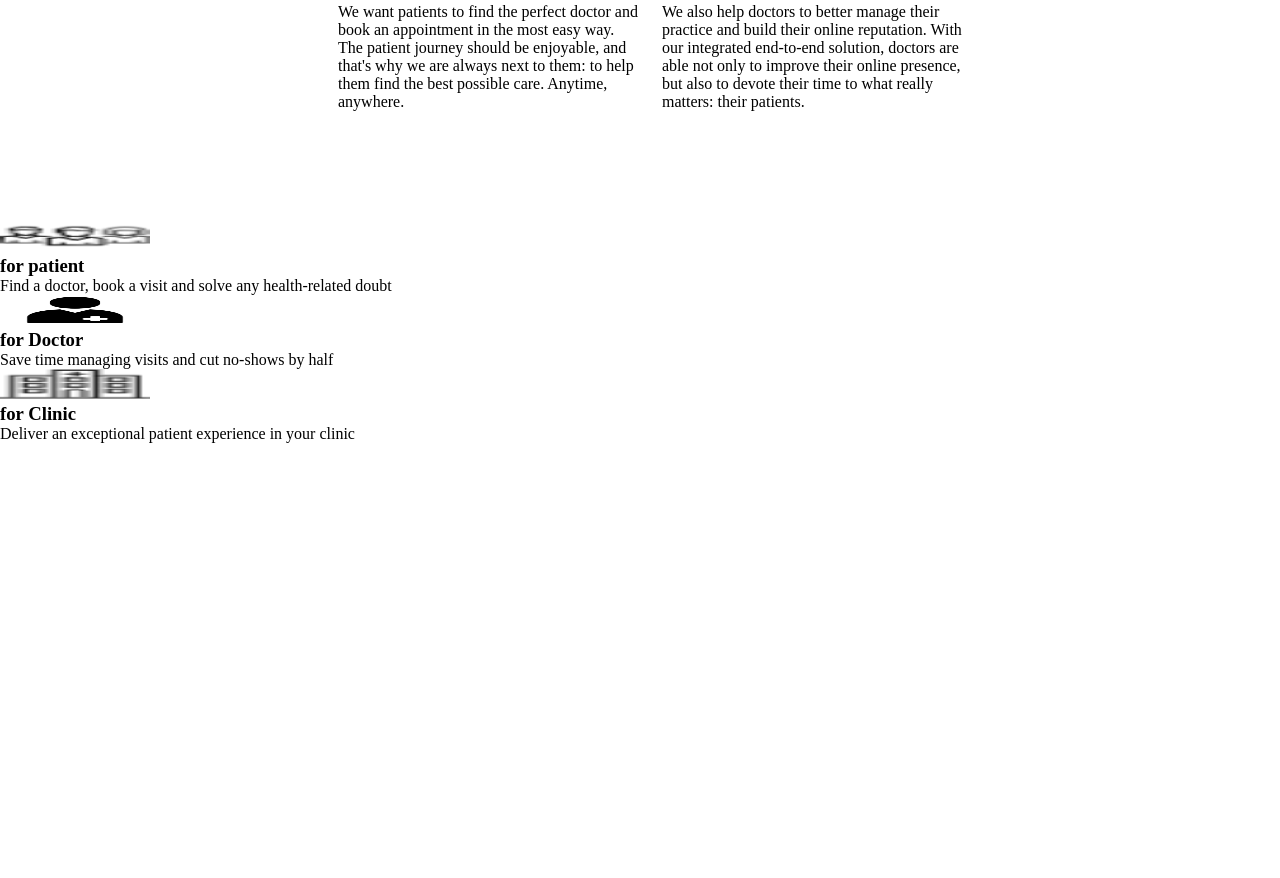
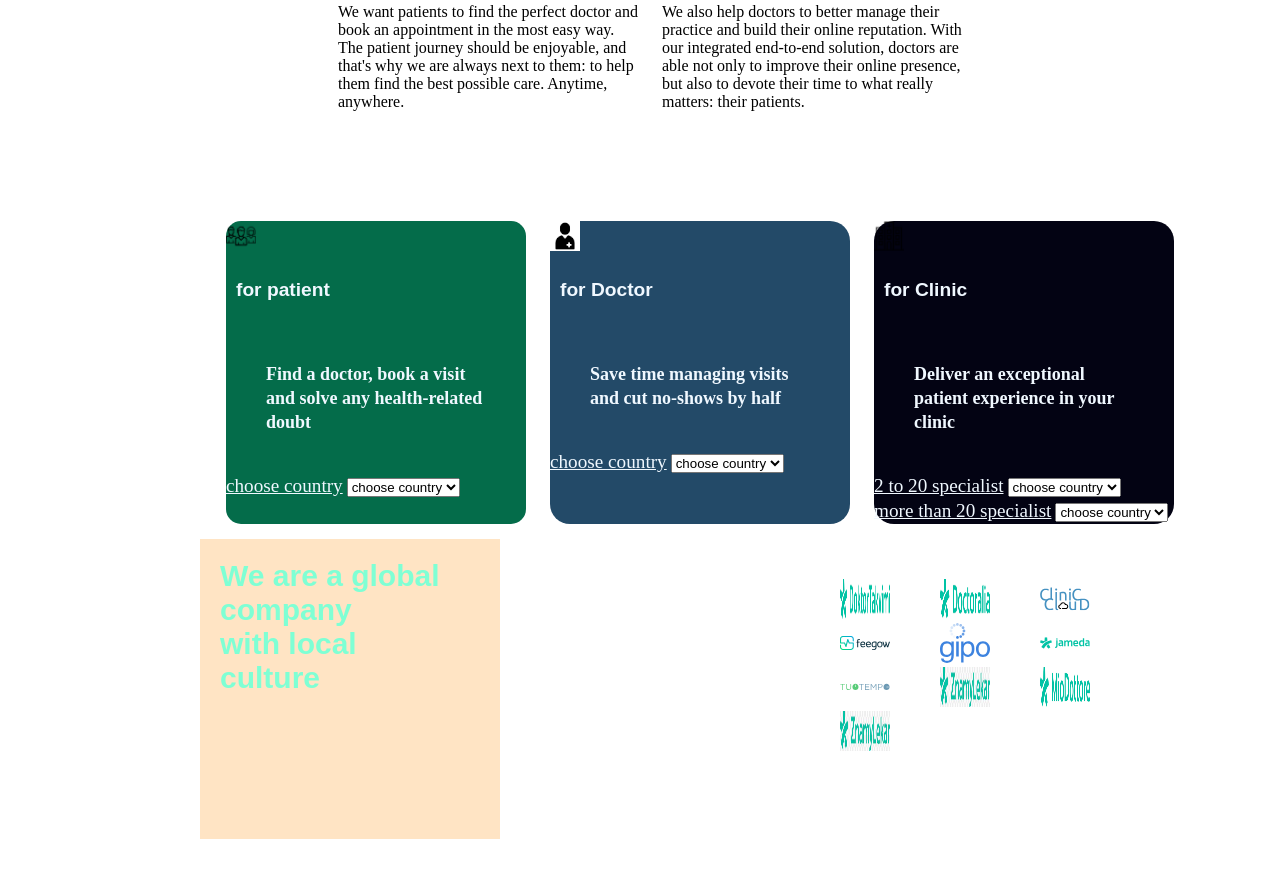
Before and after one commit to cosmas06611/new, a plain HTML site: page index.html in a window 1280 px wide. Shown: the part 372-1250 px from the top of the page. Before the commit the page ends 815 px from the top, so only its background shows below. Drawn offline with Linux system fonts and the light colour scheme.

Commit message:
adding an item

```diff
--- a/index.html
+++ b/index.html
@@ -43,32 +43,135 @@
 <section>
 
     <div class="container">
+        <div class="green">
         <div class="inner">
             <img src="./team-5707.png" alt="team">
             <h3>for patient</h3>
             <p>
                 Find a doctor, book a visit and solve any health-related doubt
             </p>
-            <label for=""></label>
-
+            <label for="choose country">choose country</label>
+            <select name="choose country" id="choosecountry">
+                <option value="choose country">choose country</option>
+                <option value="Argentina">Argentina</option>
+                <option value="Brasil">Brasil</option>
+                    <option value="chile">Chile</option>
+                    <option value="columbia">columbia</option>
+                <option value="czech">czech</option>
+                    <option value="Germany">Germany</option>
+                    <option value="Italy">Italy</option>
+                    <option value="Peru">Peru</option>
+                        <option value="poland">Poland</option>
+                        <option value="portugal">portugal</option>
+                        <option value="spain">spain</option>
+                        <option value="turkey">Turkey</option>
+            </select>
         </div>
+        </div>
+        <div class="blue">
     <div class="inner">
             <img src="./image icon doctor.png" alt="team">
             <h3>for Doctor</h3>
             <p>
                 Save time managing visits and cut no-shows by half
             </p>
-
+            <label for="choose country">choose country</label>
+            <select name="choose country" id="choosecountry">
+                <option value="choose country">choose country</option>
+                <option value="Argentina">Argentina</option>
+                <option value="Brasil">Brasil</option>
+                    <option value="chile">Chile</option>
+                    <option value="columbia">columbia</option>
+                <option value="czech">czech</option>
+                    <option value="Germany">Germany</option>
+                    <option value="Italy">Italy</option>
+                    <option value="Peru">Peru</option>
+                        <option value="poland">Poland</option>
+                        <option value="portugal">portugal</option>
+                        <option value="spain">spain</option>
+                        <option value="turkey">Turkey</option>
+            </select>
         </div>
+        </div>
+        <div class="purple">
         <div class="inner">
             <img src="./hospital-1066.png" alt="team">
             <h3>for Clinic</h3>
             <p>
                 Deliver an exceptional patient experience in your clinic
             </p>
+            <label for="2 to 20 specialist">2 to 20 specialist</label>
+            <select name="choose country" id="choosecountry">
+                <option value="choose country">choose country</option>
+                <option value="Argentina">Argentina</option>
+                <option value="czech">czech</option>
+                <option value="mexico">Mexico</option>
+                    <option value="Italy">Italy</option>
+                  <option value="poland">Poland</option>
+                        <option value="spain">spain</option>
+                        <option value="turkey">Turkey</option>
+            </select>
+            <br>
+            <label for="more than 20 specialist">more than 20 specialist</label>
+            <select name="choose country" id="choosecountry">
+                <option value="choose country">choose country</option>
+                <option value="Brasil">Brasil</option>
+                    <option value="chile">Chile</option>
+                    <option value="columbia">columbia</option>
+              <option value="Germany">Germany</option>
+            <option value="Peru">Peru</option>
+                     <option value="portugal">portugal</option>
 
+            </select>
+
+        </div>
         </div>
     </div>
 </section>
+<br>
+<div class="side">
+    <p>
+        We are a global <br>
+company <br>
+with local &nbsp; culture
+    </p>
+</div>
+<div class="containerlogo">
+    <div class="logo">
+<img src="./doktortakvimi.png" alt="pic1">
+    </div>
+<div class="logo">
+    <img src="./Doctoralia.png" alt="pic2">
+</div>
+<div class="logo">
+    <img src="./logo-clinicloud.svg" alt="pic3">
+</div>
+<div class="logo">
+    <img src="./logo-feegow.svg" alt="pic4">
+</div>
+<div class="logo">
+    <img src="./logo-gipo-primary.svg" alt="pic5">
+</div>
+<div class="logo">
+    <img src="./logo-jameda.svg" alt="pic6">
+</div>
+<div class="logo">
+    <img src="./logo-tuotempo.svg" alt="pic7">
+</div>
+<div class="logo">
+    <img src="./Znamylekar.jpeg" alt="pic8">
+</div>
+<div class="logo">
+    <img src="./MioDottore.png" alt="pic9">
+</div>
+<div class="logo">
+    <img src="./Znamylekar.jpeg" alt="pic8">
+</div>
+</div>
+<section>
+
+</section>
+
+
 </body>
 </html>
--- a/styles.css
+++ b/styles.css
@@ -62,4 +62,78 @@ img{
     grid-template-columns: 300px 300px;
     gap: 1.5em;
 
+  }.container{
+    display:grid;
+    width:1200px;
+    height:300px;
+    justify-content: center;
+    grid-template-columns: 300px 300px 300px;
+    gap:1.5em;
+padding-left:200px;
+line-height: 1.5rem;
+color:aliceblue
+
   }
+  .inner img{
+    width: 30px;
+    height: 30px;
+  }
+  .inner h3{
+    font-size: larger;
+    font-family: Arial, Helvetica, sans-serif;
+    padding:20px 10px;
+  }
+  .inner label{
+    padding-top:30px;
+    font-size: larger;
+    text-decoration: underline;
+    line-height: 1.5rem;
+    font-weight: 300px;
+
+  }
+  .green{
+    background-color: rgb(4, 108, 74);
+border-radius: 15px;
+
+  }
+  .blue{
+    background: rgb(35, 74, 104);
+    border-radius: 20px;
+  }
+  .purple{
+    background: rgb(3, 3, 19);
+    border-radius: 20px;
+  }
+  .inner p{
+    font-size: large;
+    font-family: 'Times New Roman', Times, serif;
+    font-weight: bold;
+    padding:40px 40px;
+  }
+  .side p{
+    color: aquamarine;
+    width:300px;
+    height:300px;
+    background-color: bisque;
+    margin-left: 200px;
+    font-weight:bolder;
+    padding:20px 20px;
+    font-size:30px;
+    font-family: Arial, Helvetica, sans-serif;
+  }
+.containerlogo{
+    display:grid;
+    padding:40px 40px;
+    grid-template-columns: 100px 100px 100px;
+    float:right;
+    position: relative;
+    bottom:300px;
+    margin-right: 100px;
+
+
+}
+.logo img{
+    width: 50px;
+    height: 40px;
+    justify-content: space-between;
+}
```
Also changed, not shown: Znamylekar.jpeg (added).
